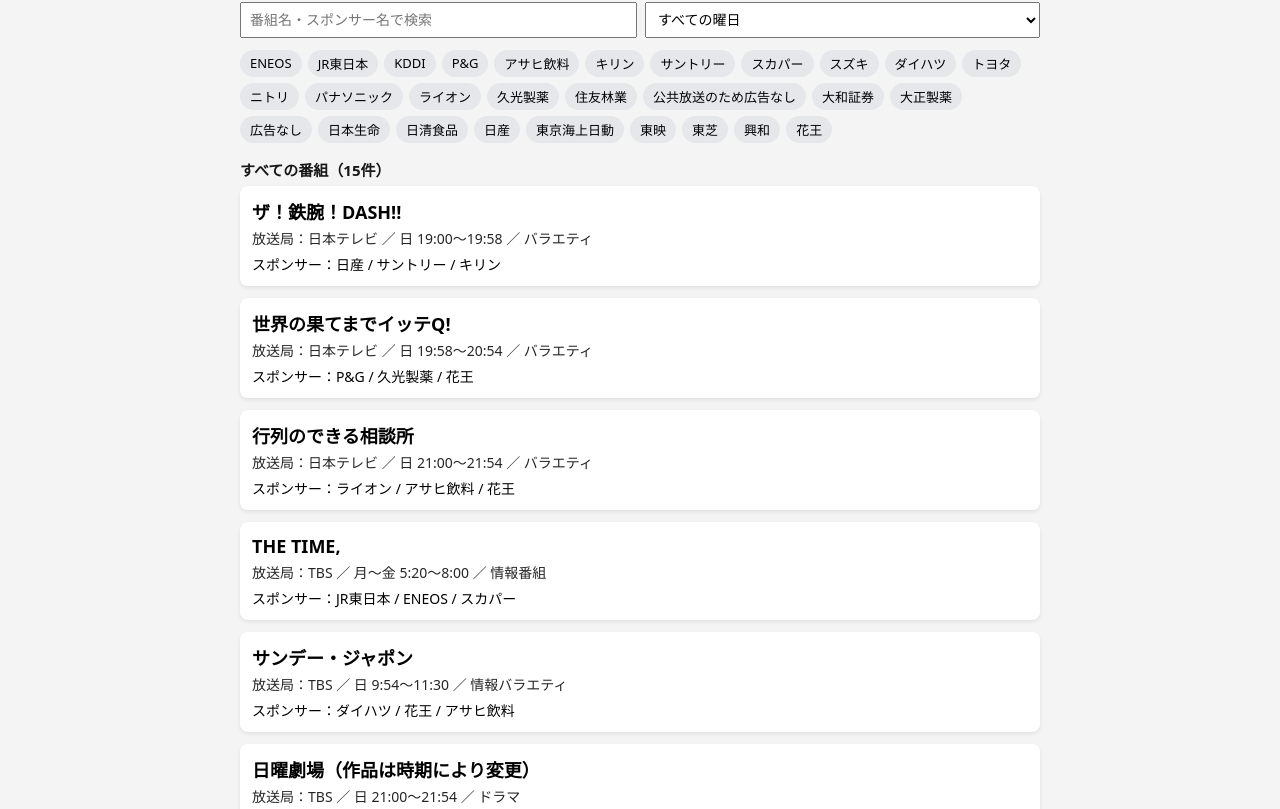
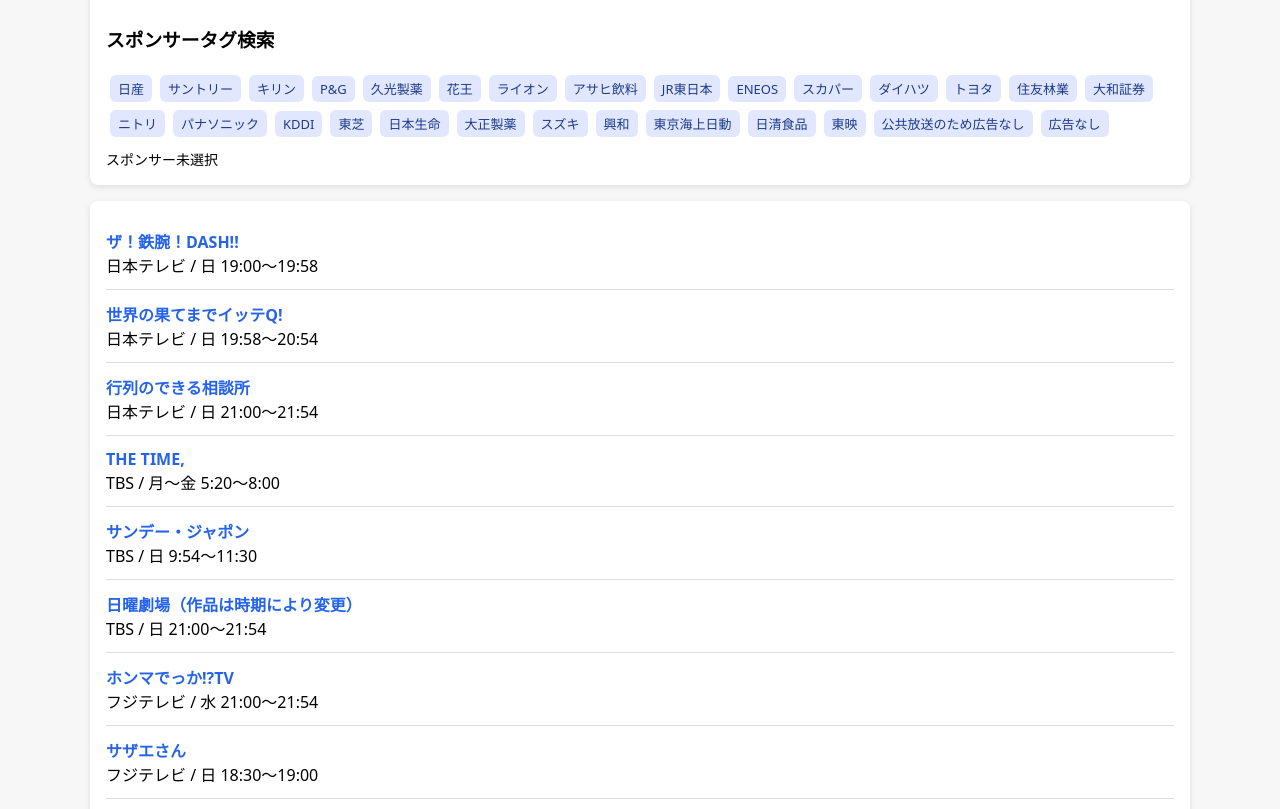
Before and after one commit to rays-projects/sponsor-search, a plain HTML site: page index.html in a window 1280 px wide. Shown: the part 93-902 px from the top of the page. Drawn offline with Linux system fonts and the light colour scheme.

Commit message:
feat: URL fully synced sponsor search

```diff
--- a/index.html
+++ b/index.html
@@ -1,14 +1,14 @@
 <!DOCTYPE html>
 <html lang="ja">
 <head>
-  <meta charset="UTF-8">
-  <title>番組スポンサー検索</title>
-  <meta name="viewport" content="width=device-width, initial-scale=1">
+  <meta charset="UTF-8" />
+  <title>スポンサー検索</title>
+  <meta name="viewport" content="width=device-width, initial-scale=1" />
 
   <style>
     body {
       font-family: system-ui, -apple-system, BlinkMacSystemFont, sans-serif;
-      background: #f4f4f4;
+      background: #f7f7f7;
       margin: 0;
       padding: 16px;
       transition: background .2s, color .2s;
@@ -20,11 +20,72 @@
     }
 
     h1 {
-      text-align: center;
-      margin-bottom: 12px;
+      margin-top: 0;
     }
 
-    /* 🌙 ダークモードボタン */
+    .container {
+      max-width: 1100px;
+      margin: 0 auto;
+    }
+
+    .controls, .results {
+      background: #fff;
+      border-radius: 8px;
+      padding: 16px;
+      margin-bottom: 16px;
+      box-shadow: 0 2px 6px rgba(0,0,0,.1);
+    }
+
+    body.dark .controls,
+    body.dark .results {
+      background: #1e293b;
+      box-shadow: none;
+    }
+
+    .tags span {
+      display: inline-block;
+      background: #e0e7ff;
+      color: #1e3a8a;
+      padding: 4px 8px;
+      margin: 4px;
+      border-radius: 6px;
+      cursor: pointer;
+      font-size: 13px;
+    }
+
+    body.dark .tags span {
+      background: #334155;
+      color: #e5e7eb;
+    }
+
+    .tags span.active {
+      background: #2563eb;
+      color: #fff;
+    }
+
+    .selected {
+      margin-top: 8px;
+      font-size: 14px;
+    }
+
+    .program {
+      padding: 12px 0;
+      border-bottom: 1px solid #ddd;
+    }
+
+    body.dark .program {
+      border-color: #334155;
+    }
+
+    a {
+      color: #2563eb;
+      text-decoration: none;
+    }
+
+    body.dark a {
+      color: #93c5fd;
+    }
+
     .theme-btn {
       position: fixed;
       top: 16px;
@@ -42,135 +103,31 @@
       color: #e5e7eb;
       border-color: #334155;
     }
-
-    .search-box {
-      max-width: 800px;
-      margin: 0 auto 12px;
-      display: flex;
-      gap: 8px;
-    }
-
-    input, select {
-      flex: 1;
-      padding: 8px;
-      font-size: 14px;
-    }
-
-    /* 🔖 スポンサータグ */
-    .tags {
-      max-width: 800px;
-      margin: 0 auto 12px;
-      display: flex;
-      flex-wrap: wrap;
-      gap: 6px;
-    }
-
-    .tag {
-      padding: 4px 10px;
-      border-radius: 999px;
-      font-size: 13px;
-      background: #e5e7eb;
-      cursor: pointer;
-      user-select: none;
-    }
-
-    .tag.active {
-      background: #2563eb;
-      color: #fff;
-    }
-
-    body.dark .tag {
-      background: #334155;
-      color: #e5e7eb;
-    }
-
-    body.dark .tag.active {
-      background: #3b82f6;
-    }
-
-    /* 🔍 検索見出し */
-    .search-summary {
-      max-width: 800px;
-      margin: 16px auto 6px;
-      font-size: 15px;
-      font-weight: 600;
-      opacity: .9;
-    }
-
-    ul {
-      max-width: 800px;
-      margin: 0 auto;
-      padding: 0;
-      list-style: none;
-    }
-
-    li {
-      background: #fff;
-      margin-bottom: 12px;
-      padding: 12px;
-      border-radius: 8px;
-      box-shadow: 0 2px 4px rgba(0,0,0,.08);
-      cursor: pointer;
-    }
-
-    body.dark li {
-      background: #1e293b;
-      box-shadow: none;
-    }
-
-    .program {
-      font-size: 18px;
-      font-weight: bold;
-    }
-
-    .meta {
-      font-size: 14px;
-      margin-top: 4px;
-      opacity: .85;
-    }
-
-    .sponsors {
-      margin-top: 6px;
-      font-size: 14px;
-    }
   </style>
 </head>
 <body>
 
 <button id="themeToggle" class="theme-btn">🌙 ダークモード</button>
 
-<h1>番組スポンサー検索</h1>
+<div class="container">
+  <h1>スポンサー検索</h1>
 
-<div class="search-box">
-  <input type="text" id="keyword" placeholder="番組名・スポンサー名で検索">
-  <select id="dayFilter">
-    <option value="">すべての曜日</option>
-    <option value="月">月</option>
-    <option value="火">火</option>
-    <option value="水">水</option>
-    <option value="木">木</option>
-    <option value="金">金</option>
-    <option value="土">土</option>
-    <option value="日">日</option>
-  </select>
+  <div class="controls">
+    <h3>スポンサータグ検索</h3>
+    <div id="tagArea" class="tags"></div>
+    <div id="selectedInfo" class="selected"></div>
+  </div>
+
+  <div id="results" class="results"></div>
 </div>
 
-<div class="tags" id="sponsorTags"></div>
-
-<!-- 🔍 検索条件見出し -->
-<h2 id="searchSummary" class="search-summary"></h2>
-
-<ul id="results"></ul>
-
 <script>
-  /* 🌙 ダークモード */
+  /* ===== ダークモード ===== */
   const toggleBtn = document.getElementById("themeToggle");
-
   if (localStorage.getItem("theme") === "dark") {
     document.body.classList.add("dark");
     toggleBtn.textContent = "☀️ ライトモード";
   }
-
   toggleBtn.onclick = () => {
     document.body.classList.toggle("dark");
     const dark = document.body.classList.contains("dark");
@@ -178,100 +135,94 @@
     toggleBtn.textContent = dark ? "☀️ ライトモード" : "🌙 ダークモード";
   };
 
-  let programs = [];
+  /* ===== 状態 ===== */
+  let allData = [];
   let selectedSponsors = [];
 
+  /* ===== URL操作 ===== */
+  function updateURL() {
+    const params = new URLSearchParams();
+    if (selectedSponsors.length) {
+      params.set("sponsor", selectedSponsors.join(","));
+    }
+    history.replaceState(null, "", `?${params.toString()}`);
+  }
+
+  function restoreFromURL() {
+    const params = new URLSearchParams(location.search);
+    const s = params.get("sponsor");
+    if (s) {
+      selectedSponsors = s.split(",");
+    }
+  }
+
+  /* ===== データ取得 ===== */
   async function loadData() {
     const res = await fetch("./data/sponsors.json");
-    programs = await res.json();
-    createSponsorTags();
-    render();
+    allData = await res.json();
   }
 
-  function getSponsors(p) {
-    return [p.sponsor1, p.sponsor2, p.sponsor3].filter(s => s && s !== "-");
-  }
+  /* ===== タグ生成 ===== */
+  function renderTags() {
+    const tagArea = document.getElementById("tagArea");
+    const sponsors = [...new Set(allData.flatMap(p => [p.sponsor1, p.sponsor2, p.sponsor3]).filter(s => s && s !== "-"))];
 
-  function createSponsorTags() {
-    const allSponsors = new Set();
-    programs.forEach(p => getSponsors(p).forEach(s => allSponsors.add(s)));
+    tagArea.innerHTML = "";
+    sponsors.forEach(name => {
+      const span = document.createElement("span");
+      span.textContent = name;
+      if (selectedSponsors.includes(name)) span.classList.add("active");
 
-    const tagEl = document.getElementById("sponsorTags");
-    tagEl.innerHTML = [...allSponsors].sort().map(s => `
-      <span class="tag" data-name="${s}">${s}</span>
-    `).join("");
-
-    tagEl.querySelectorAll(".tag").forEach(tag => {
-      tag.onclick = () => {
-        const name = tag.dataset.name;
-        tag.classList.toggle("active");
-
+      span.onclick = () => {
         if (selectedSponsors.includes(name)) {
           selectedSponsors = selectedSponsors.filter(s => s !== name);
         } else {
           selectedSponsors.push(name);
         }
-        render();
+        updateURL();
+        renderTags();
+        renderResults();
       };
+
+      tagArea.appendChild(span);
     });
+
+    document.getElementById("selectedInfo").textContent = selectedSponsors.length
+      ? `選択中スポンサー：${selectedSponsors.join(" / ")}`
+      : "スポンサー未選択";
   }
 
-  function updateSearchSummary(day, count) {
-    const el = document.getElementById("searchSummary");
-
-    let parts = [];
+  /* ===== 結果描画 ===== */
+  function renderResults() {
+    const area = document.getElementById("results");
+    let filtered = allData;
 
     if (selectedSponsors.length) {
-      parts.push(`スポンサー：${selectedSponsors.join("・")}`);
+      filtered = allData.filter(p =>
+        selectedSponsors.some(s => [p.sponsor1, p.sponsor2, p.sponsor3].includes(s))
+      );
     }
 
-    if (day) {
-      parts.push(`${day}曜`);
+    if (!filtered.length) {
+      area.innerHTML = "<p>該当する番組がありません</p>";
+      return;
     }
 
-    el.textContent =
-      `${parts.length ? parts.join("｜") : "すべての番組"}（${count}件）`;
+    area.innerHTML = filtered.map(p => `
+      <div class="program">
+        <strong><a href="program.html?id=${p.id}">${p.program}</a></strong><br>
+        ${p.station} / ${p.day} ${p.time}
+      </div>
+    `).join("");
   }
 
-  function render() {
-    const keyword = document.getElementById("keyword").value.toLowerCase();
-    const day = document.getElementById("dayFilter").value;
-
-    const filtered = programs.filter(p => {
-      const sponsors = getSponsors(p);
-
-      const textMatch =
-        p.program.toLowerCase().includes(keyword) ||
-        sponsors.some(s => s.toLowerCase().includes(keyword));
-
-      const dayMatch = !day || p.day.includes(day);
-      const sponsorMatch =
-        !selectedSponsors.length ||
-        selectedSponsors.some(s => sponsors.includes(s));
-
-      return textMatch && dayMatch && sponsorMatch;
-    });
-
-    updateSearchSummary(day, filtered.length);
-
-    document.getElementById("results").innerHTML =
-      filtered.map(p => `
-        <li onclick="location.href='program.html?id=${p.id}'">
-          <div class="program">${p.program}</div>
-          <div class="meta">
-            放送局：${p.station} ／ ${p.day} ${p.time} ／ ${p.genre}
-          </div>
-          <div class="sponsors">
-            スポンサー：${getSponsors(p).join(" / ") || "不明"}
-          </div>
-        </li>
-      `).join("");
-  }
-
-  document.getElementById("keyword").addEventListener("input", render);
-  document.getElementById("dayFilter").addEventListener("change", render);
-
-  loadData();
+  /* ===== 初期化 ===== */
+  (async () => {
+    restoreFromURL();
+    await loadData();
+    renderTags();
+    renderResults();
+  })();
 </script>
 
 </body>
```
